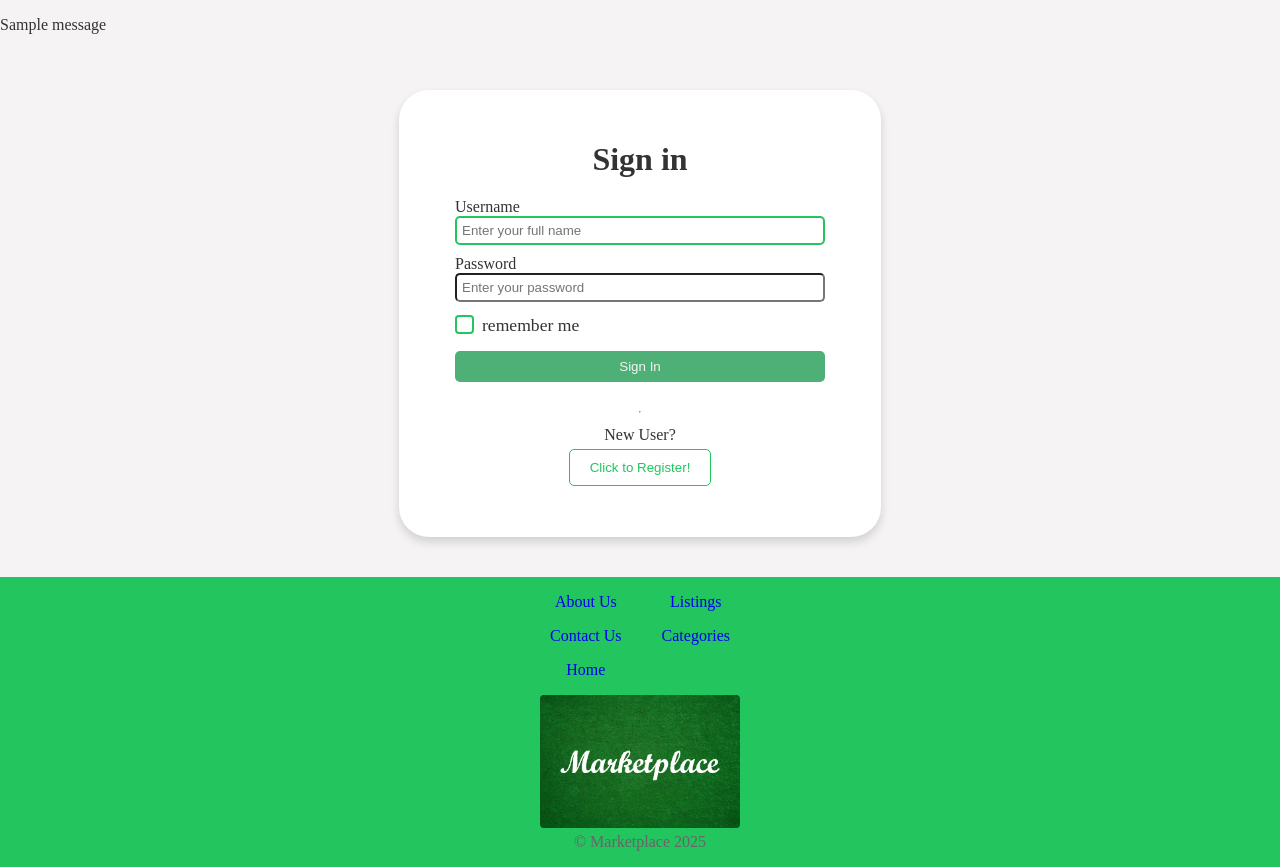
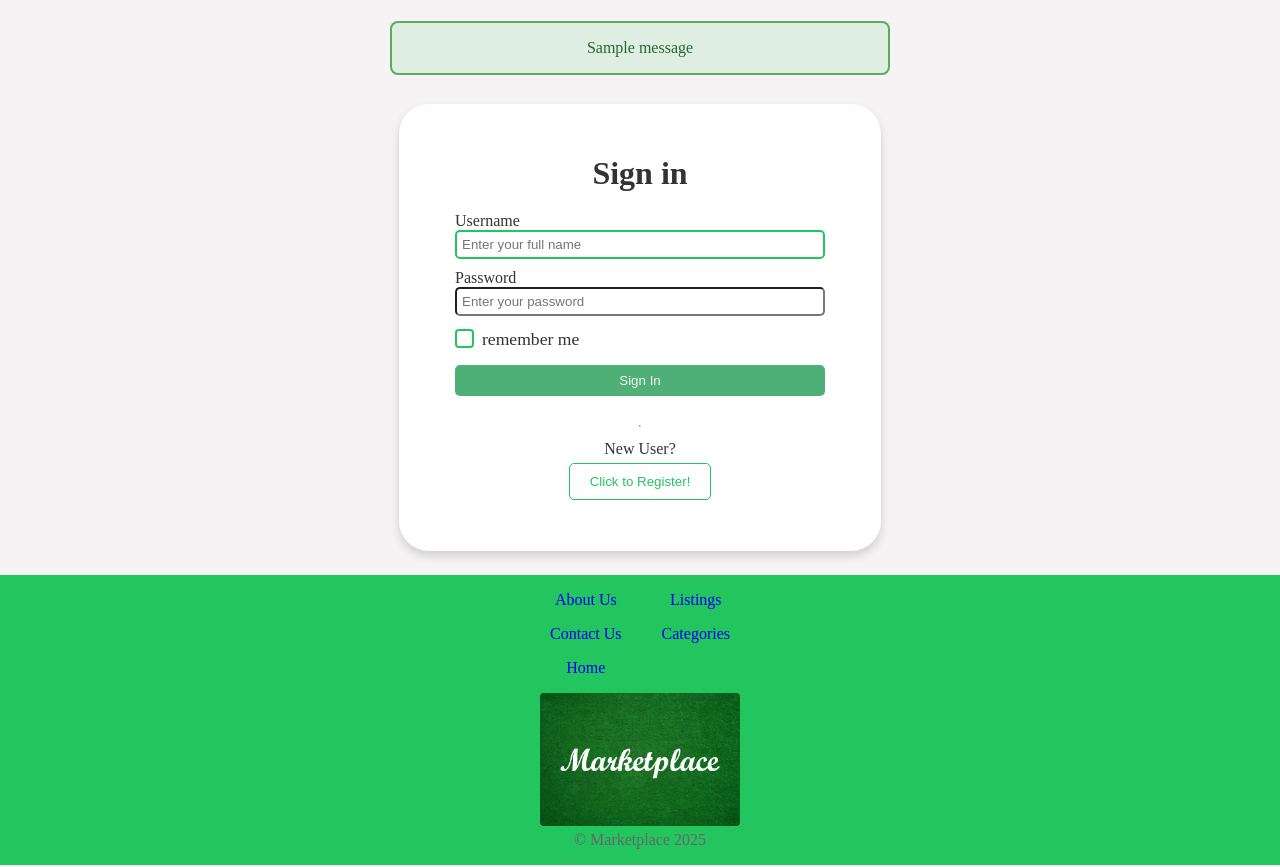
Before and after one commit to JasperK04/marketplace_project, a Flask app: page /login?next=/add_listing in a window 1280 px wide. Shown: the part 90-957 px from the top of the page. Run offline with Flask 3, Linux system fonts and the light colour scheme; tables that the repository leaves empty hold one stand-in row (values such as "Sample post"); one stand-in notice (Sample message) is shown; some libraries are stand-ins or nearby versions.

Commit message:
add flash message styling and improve functionality, closes #9

```diff
--- a/app/routes.py
+++ b/app/routes.py
@@ -6,7 +6,7 @@ from urllib.parse import urlsplit
 import os
 
 
-from app.extensions import db
+from app.extensions import db, login as login_manager
 from app.config import config
 from app.forms import LoginForm, RegistrationForm, ListingForm, EditProfileForm
 from app.models.User import User
@@ -22,6 +22,28 @@ routes = Blueprint("routes", __name__)
 
 def can_view_restricted_pages():
     return current_user.is_authenticated and current_user.is_admin
+
+def normal_path(path):
+    parts = path.strip('/').replace('_', ' ').split('/')
+
+    actions = ['edit', 'delete']
+    action = parts[-1] if parts[-1] in actions else None
+    if action:
+        main_route = parts[0]
+        if main_route.endswith('s'):
+            main_route = main_route[:-1]
+
+        return f"{action} {main_route}"
+    else:
+        # No action, just return the path in a readable format
+        return ' '.join(part for part in parts)
+
+@login_manager.unauthorized_handler
+def unauthorized():
+    attempted_page = request.path
+    page = normal_path(attempted_page)
+    flash(f'You must be logged in to access \"{page}\".', 'error')
+    return redirect(url_for('routes.login', next=attempted_page))
 
 
 @routes.route("/", methods=["GET"])
@@ -59,15 +81,15 @@ def login():
         return redirect(url_for("routes.index"))
     form = LoginForm()
     if form.validate_on_submit():
+        next_page = request.args.get("next")
         user = db.session.scalar(sa.select(User).where(User.username == form.username.data))
         if user is None or not user.check_password(form.password.data):
-            flash("Invalid username or password")
-            return redirect(url_for("routes.login"))
+            flash("Invalid username or password", "error")
+            return redirect(url_for("routes.login", next=next_page))
         if user.is_deactivated:
-            flash("Account is deactivated")
-            return redirect(url_for("routes.login"))
+            flash("Account is deactivated", "error")
+            return redirect(url_for("routes.login", next=next_page))
         login_user(user, remember=form.remember_me.data)
-        next_page = request.args.get("next")
         if not next_page or urlsplit(next_page).netloc != "":
             next_page = url_for("routes.index")
         return redirect(next_page)
@@ -88,10 +110,10 @@ def register():
     if form.validate_on_submit():
         file = request.files.get("file")
         if db.session.scalar(sa.select(User).where(User.name == form.username.data)):
-            flash("Username already taken")
+            flash("Username already taken", "error")
             return redirect(url_for("register"))
         if db.session.scalar(sa.select(User).where(User.email == form.email.data)):
-            flash("Email address already exists.")
+            flash("Email address already exists.", "error")
             return redirect(url_for("register"))
         user = User().from_dict(
             {
@@ -114,13 +136,14 @@ def register():
             )
             db.session.add(img)
         db.session.commit()
-        flash("Congratulations, you are now a registered user!")
+        flash("Congratulations, you are now a registered user!", "success")
         return redirect(url_for("routes.login"))
     return render_template("register.html", title="Register", form=form)
 
 
 # Profile stuff
 @routes.route("/profile/<user_name>", methods=["GET"])
+@login_required
 def profile_by_name(user_name:str):
     print(user_name)
     user = db.session.scalar(select(User).where(User.username == user_name))
@@ -157,6 +180,7 @@ def profile_by_name(user_name:str):
 
 
 @routes.route("/profile/<int:user_id>", methods=["GET"])
+@login_required
 def profile(user_id:int):
     user = db.get_or_404(User, user_id)
     return profile_by_name(user.username)
@@ -181,7 +205,7 @@ def edit_profile(user_id):
         page = 1
 
     if user.id != current_user.id:
-        flash("You are not allowed to edit this profile.")
+        flash("You are not allowed to edit this profile." "warning")
         return render_template("profile.html", user=user, listings=listings,
                                profile_pic="https://placehold.co/200x200",
                                current_page=page, total_pages=total_pages,
@@ -299,13 +323,13 @@ def add_listing():
     return render_template("add_listing.html", title="Add listing", form=form)
 
 
-@routes.route("/edit/<int:listing_id>", methods=["GET", "POST"])
+@routes.route("/listings/<int:listing_id>/edit", methods=["GET", "POST"])
 @login_required
 def edit_listing(listing_id:int):
     listing = db.get_or_404(Listing, listing_id)
 
     if listing.userID != current_user.id:
-        flash("You are not allowed to edit this listing.")
+        flash("You are not allowed to edit this listing.", "warning")
         return redirect(
             url_for("routes.index")
         )  # this depends on where the edit button/link will be placed
@@ -350,13 +374,13 @@ def edit_listing(listing_id:int):
     return render_template("add_listing.html", title="Edit listing", form=form)
 
 
-@routes.route("/delete_listing/<int:listing_id>", methods=["GET", "POST"])
+@routes.route("/listings/<int:listing_id>/delete", methods=["GET", "POST"])
 @login_required
 def delete_listing(listing_id:int):
     listing = db.get_or_404(Listing, listing_id)
 
     if listing.userID != current_user.id:
-        flash("You are not allowed to delete this listing.")
+        flash("You are not allowed to delete this listing.", "warning")
         return redirect(
             url_for("routes.index")
         )  # this depends on where the edit button/link will be placed
--- a/app/static/css/base.css
+++ b/app/static/css/base.css
@@ -19,6 +19,7 @@ body {
     background-color: var(--color-primary);
     height: 12dvh;
     min-height: 70px;
+    margin-bottom: 1em;
 
     .nav-container {
         display: flex;
@@ -132,9 +133,7 @@ body {
                 letter-spacing: 1px;
             }
         }
-
     }
-
 }
 
 #vertical-menu {
@@ -152,14 +151,11 @@ body {
     }
 }
 
-.container {
-    margin: 3dvh 5dvh;
-    display: flex;
-    flex-direction: column;
-    align-items: center;
-    flex-grow: 1;
+@media screen and (max-width: 800px) {
+    .header {
+        margin-bottom: 0;
+    }
 }
-
 
 /* Footer */
 .footer {
@@ -214,6 +210,13 @@ body {
     }
 }
 
+.container {
+    margin: 3dvh 5dvh;
+    display: flex;
+    flex-direction: column;
+    align-items: center;
+    flex-grow: 1;
+}
 
 .sub-container {
     padding: 1em;
@@ -247,3 +250,39 @@ body {
         }
     }
 }
+
+.flash-message {
+    width: 50dvw;
+    margin: 5px auto 5px auto;
+    min-width: 275px;
+    max-width: 500px;
+
+    > p {
+        margin: 0;
+        padding: 1em;
+        border-radius: 8px;
+        border: 2px solid;
+        text-align: center;
+    }
+
+    .success {
+        background-color: rgba(212, 237, 218, 0.7);
+        color: rgba(21, 87, 36, 0.9);
+        border-color: rgba(0, 128, 0, 0.6);
+    }
+    .error {
+        background-color: rgba(248, 215, 218, 0.7);
+        color: rgba(114, 28, 36, 0.9);
+        border-color: rgba(200, 0, 0, 0.7);
+    }
+    .info {
+        background-color: rgba(150, 220, 241, 0.7);
+        color: rgba(14, 76, 109, 0.9);
+        border-color: rgba(0, 139, 139, 0.6);
+    }
+    .warning {
+        background-color: rgba(255, 245, 175, 0.8);
+        color: rgba(133, 100, 4, 0.9);
+        border-color: rgba(240, 240, 0, 0.6);
+    }
+}
--- a/app/static/css/login.css
+++ b/app/static/css/login.css
@@ -5,7 +5,7 @@
     width: 40dvw;
     max-width: 380px;
     min-width: 250px;
-    margin: 5dvh auto;
+    margin: 3dvh auto;
     border-radius: 30px;
     box-shadow: 0 5px 10px rgba(0, 0, 0, 0.15);
     background-color: white;
--- a/app/templates/base.html
+++ b/app/templates/base.html
@@ -77,11 +77,11 @@
             {% endif %}
     </div>
 
-    {% with messages=get_flashed_messages() %}
+    {% with messages=get_flashed_messages(with_categories=true) %}
         {% if messages %}
-            {% for message in messages %}
-                <div class="flash_message">
-                    <p>{{ message }}</p>
+            {% for category, message in messages %}
+                <div class="flash-message">
+                    <p class="{{category}}">{{ message }}</p>
                 </div>
             {% endfor %}
         {% endif %}
```
